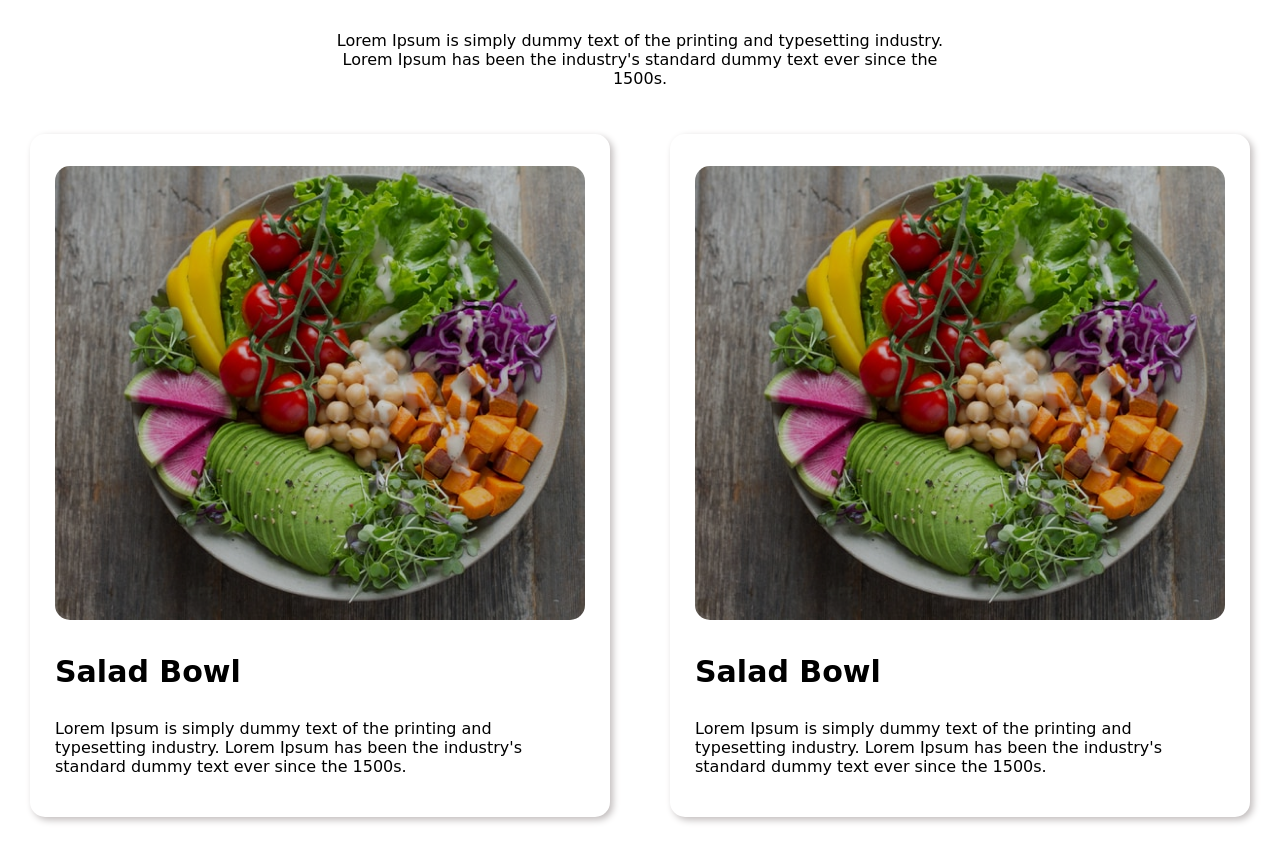
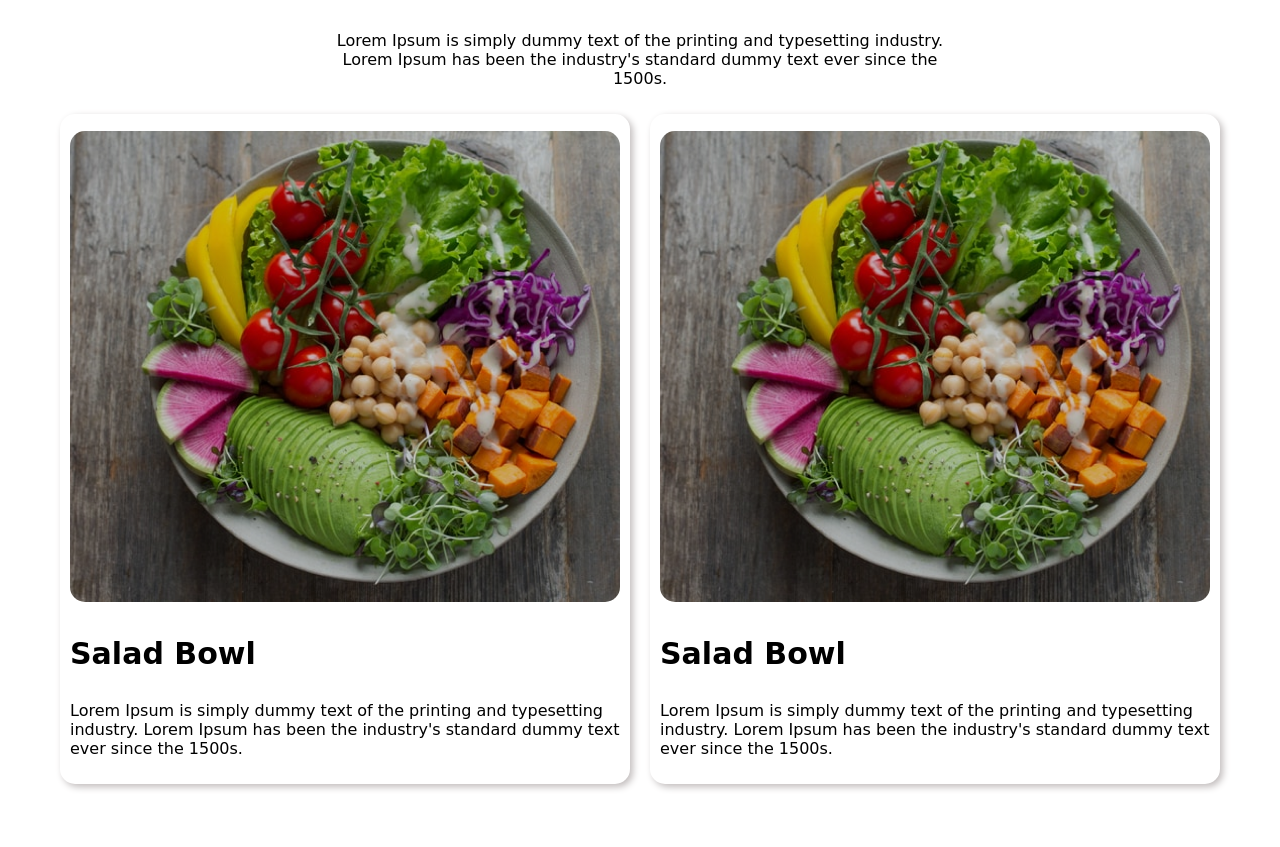
Before and after one commit to mostafizurhh/EAT-HEALTHY-MAIN, a plain HTML site: page index.html in a window 1280 px wide. Shown: the part 1299-2146 px from the top of the page. After the commit the page ends 2093 px from the top, so only its background shows below. Drawn offline with Linux system fonts and the light colour scheme; a web font is replaced by a local one.

Commit message:
div8 class added

```diff
--- a/index.html
+++ b/index.html
@@ -73,7 +73,7 @@
             </p>
         </div>
 
-        <div class="display-flex">
+        <div class="div8">
             <div class="div6">
                 <img src="images/food/Project Cover5.png" alt="">
                 <h3>
--- a/style.css
+++ b/style.css
@@ -97,8 +97,8 @@ h3 {
 
 .div6 {
     text-align: left;
-    padding: 25px;
-    margin: 30px;
+    padding: 10px;
+    margin: 10px;
     border-radius: 15px;
     box-shadow: 3px 3px 7px rgb(194, 189, 189);
 }
@@ -107,12 +107,13 @@ h3 {
     width: 100%;
     border-radius: 15px;
     margin-top: 7px;
+
 }
 
 .div7 {
     text-align: left;
-    padding: 25px;
-    margin: 30px;
+    padding: 10px;
+    margin: 10px;
     border-radius: 15px;
     box-shadow: 3px 3px 7px rgb(194, 189, 189);
 }
@@ -121,4 +122,11 @@ h3 {
     width: 100%;
     border-radius: 15px;
     margin-top: 7px;
+
 }
+
+.div8 {
+    display: flex;
+    padding-left: 50px;
+    padding-right: 50px;
+}
```
